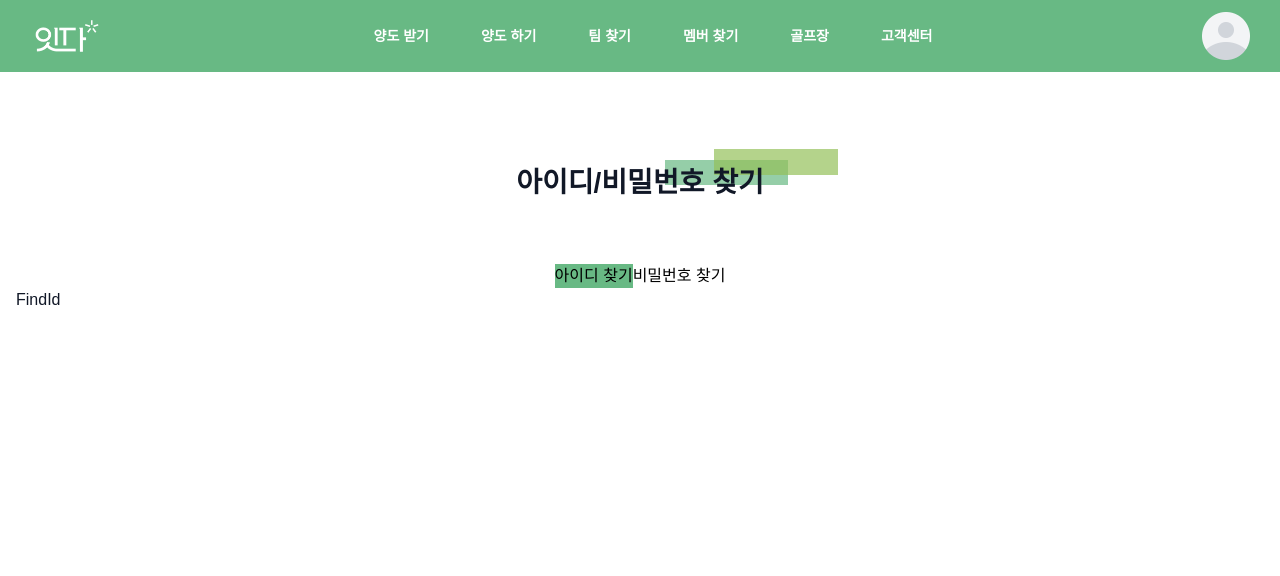
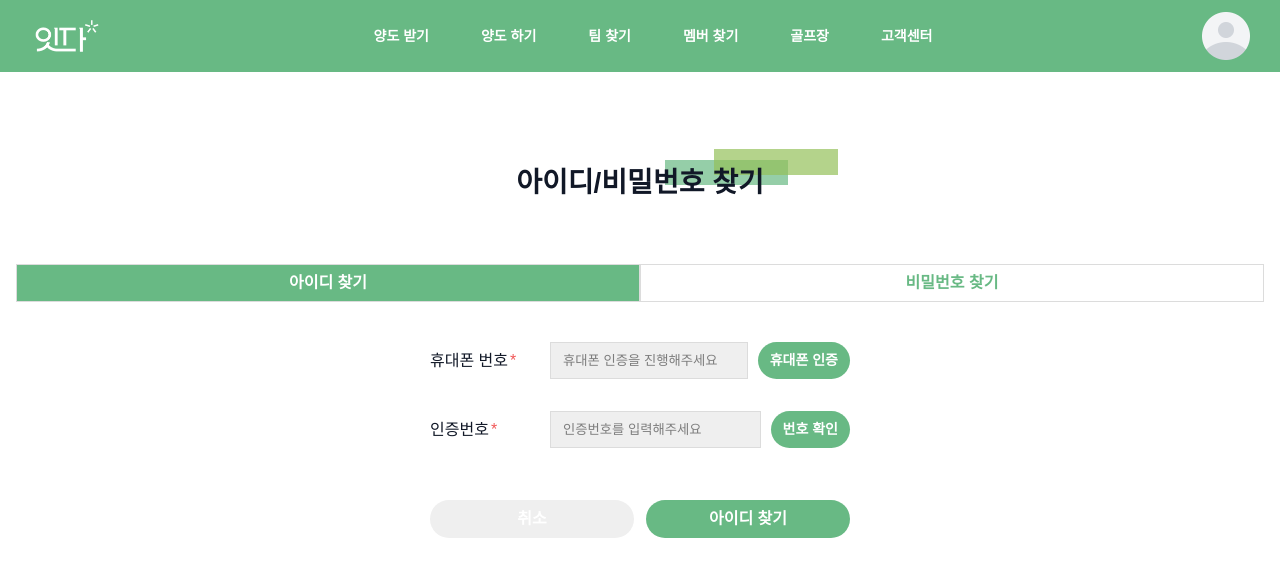
Before and after one commit to lilly0305/golf-test, a React (Create React App) app: page /find-account in a window 1280 px wide. Shown: the top 576 px of the page. Built offline with nearby package versions, Linux system fonts and the light colour scheme; a web font is replaced by a local one.

Commit message:
commit during find id

```diff
--- a/src/components/buttons/Buttons.tsx
+++ b/src/components/buttons/Buttons.tsx
@@ -38,7 +38,11 @@ function Buttons({
 }: IButtons) {
   return (
     <ButtonsContainer>
-      {!noCancelButton && <StyledButton active={false}>취소</StyledButton>}
+      {!noCancelButton && (
+        <StyledButton active={false} type="button">
+          취소
+        </StyledButton>
+      )}
 
       <StyledButton onClick={activeEvent} type={buttonType}>
         {activeName}
--- a/src/components/buttons/TabButtons.tsx
+++ b/src/components/buttons/TabButtons.tsx
@@ -5,6 +5,7 @@ const TabContainer = styled.div(() => ({
   display: ' flex',
   alignItems: 'center',
   justifyContent: 'center',
+  margin: '0 0 4rem',
 }));
 
 interface ITabButton {
@@ -13,7 +14,15 @@ interface ITabButton {
   onClick: (index: number) => void;
 }
 const TabButton = styled.button<ITabButton>(({ theme, index, currentTab }) => ({
+  flex: 1,
+  display: ' flex',
+  alignItems: 'center',
+  justifyContent: 'center',
+  padding: '0.6rem 0',
   background: index === currentTab ? theme.color.point_color : theme.color.white,
+  border: `1px solid ${theme.color.divider_grey}`,
+  fontWeight: theme.fontWeight.bold,
+  color: index === currentTab ? theme.color.white : theme.color.point_color,
 }));
 
 interface ITabButtons {
--- a/src/pages/account/find/FindId.tsx
+++ b/src/pages/account/find/FindId.tsx
@@ -1,7 +1,75 @@
-import React, { memo } from 'react';
+import React, { memo, useCallback, useState } from 'react';
+import { SubmitHandler, useForm } from 'react-hook-form';
+import styled from '@emotion/styled';
+import { IFindId } from '@utils/types';
+import { yupResolver } from '@hookform/resolvers/yup';
+import { yupFindId } from '@utils/yupValidation';
+import { InputGroup } from '@components/inputs';
+import { Buttons } from '@components/buttons';
 
+const FindInForm = styled.form(() => ({
+  display: 'flex',
+  flexDirection: 'column',
+  gap: '1rem 0',
+  width: '100%',
+  maxWidth: '42rem',
+  margin: '0 auto',
+}));
 function FindId() {
-  return <div>FindId</div>;
+  const [confirmedPhone, setConfirmedPhone] = useState(false);
+
+  const formOptions = {
+    resolver: yupResolver(yupFindId),
+    defaultValues: {
+      phone: '',
+    },
+  };
+
+  const {
+    register,
+    handleSubmit,
+    formState: { errors },
+  } = useForm<IFindId>(formOptions);
+
+  const confirmPhone = useCallback(() => setConfirmedPhone((prev) => !prev), [setConfirmedPhone]);
+
+  const onSubmit: SubmitHandler<IFindId> = useCallback((data) => {
+    console.log(JSON.stringify(data, null, 4));
+  }, []);
+
+  return (
+    <FindInForm onSubmit={handleSubmit(onSubmit)}>
+      <InputGroup
+        register={register}
+        errors={errors}
+        registerName="phone"
+        idName="phone"
+        labelName="휴대폰 번호"
+        inputType="text"
+        placeHolder={confirmedPhone ? '010-4955-5429' : '휴대폰 인증을 진행해주세요'}
+        required
+        buttonName="휴대폰 인증"
+        disabled
+        buttonEvent={confirmPhone}
+      />
+
+      <InputGroup
+        register={register}
+        errors={errors}
+        registerName="code"
+        idName="code"
+        labelName="인증번호"
+        inputType="text"
+        placeHolder="인증번호를 입력해주세요"
+        required
+        buttonName="번호 확인"
+        disabled
+        buttonEvent={confirmPhone}
+      />
+
+      <Buttons activeName="아이디 찾기" buttonType="submit" />
+    </FindInForm>
+  );
 }
 
 export default memo(FindId);
--- a/src/utils/yupValidation.ts
+++ b/src/utils/yupValidation.ts
@@ -22,7 +22,13 @@ export const yupJoin = Yup.object().shape({
   confirm_pw: Yup.string()
     .required('비밀번호 확인을 입력해주세요')
     .oneOf([Yup.ref('user_pw')], '비밀번호와 일치하지 않습니다'),
+  phone: Yup.string().required('휴대폰 인증을 해주세요'),
   useterm: Yup.bool().oneOf([true], '이용약관에 동의해주세요'),
   personal_info: Yup.bool().oneOf([true], '개인정보수집 및 이용동의에 동의해주세요'),
   sms: Yup.bool().oneOf([true], 'SMS 수신에 동의해주세요'),
 });
+
+export const yupFindId = Yup.object().shape({
+  phone: Yup.string().required('휴대폰 인증을 해주세요'),
+  code: Yup.number().required('인증번호를 입력해주세요.').min(6).max(6),
+});
```
Also changed, not shown: src/components/inputs/InputGroup.tsx (+4 -4 lines), src/utils/types.ts (+5 -17 lines).
